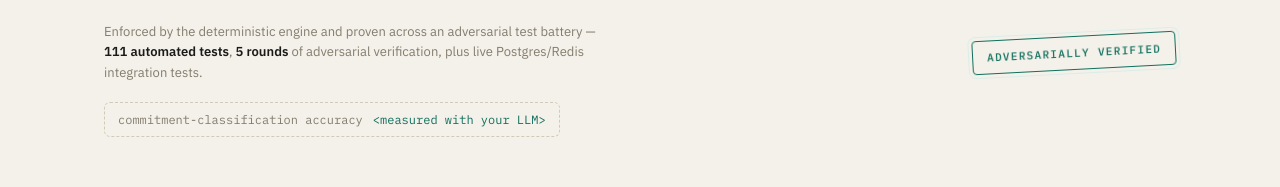
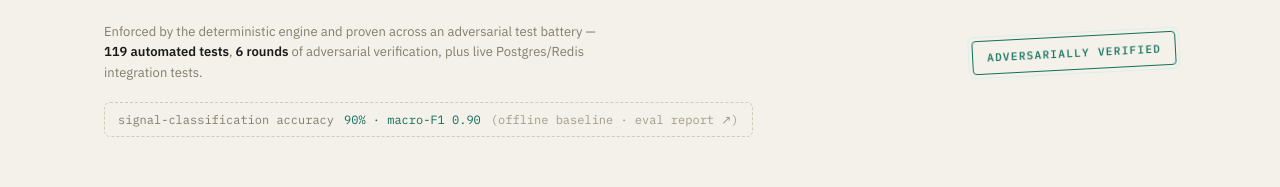
Before and after one commit to kaviyakumar23/kept, a website: page docs/index.html in a window 1280 px wide. Shown: the part 5598-5785 px from the top of the page. Drawn offline with Linux system fonts and the light colour scheme.

Commit message:
docs: reconcile counts (119 tests / 6 rounds) + publish real eval numbers in place of placeholders

```diff
--- a/docs/index.html
+++ b/docs/index.html
@@ -377,12 +377,12 @@
       </div>
     </div>
     <div style="display:flex;flex-wrap:wrap;gap:24px;align-items:center;justify-content:space-between;margin-top:24px;">
-      <p style="font-size:0.8125rem;line-height:1.6;color:#837C6E;margin:0;max-width:64ch;">Enforced by the deterministic engine and proven across an adversarial test battery — <strong style="color:#1B1A17;font-weight:600;">111 automated tests</strong>, <strong style="color:#1B1A17;font-weight:600;">5 rounds</strong> of adversarial verification, plus live Postgres/Redis integration tests.</p>
+      <p style="font-size:0.8125rem;line-height:1.6;color:#837C6E;margin:0;max-width:64ch;">Enforced by the deterministic engine and proven across an adversarial test battery — <strong style="color:#1B1A17;font-weight:600;">119 automated tests</strong>, <strong style="color:#1B1A17;font-weight:600;">6 rounds</strong> of adversarial verification, plus live Postgres/Redis integration tests.</p>
       <span style="flex:none;font-family:'IBM Plex Mono',monospace;font-size:11px;font-weight:500;letter-spacing:0.12em;text-transform:uppercase;color:#0F6E5C;border:1.5px solid #0F6E5C;border-radius:4px;padding:9px 14px;transform:rotate(-3deg);box-shadow:0 0 0 3px #F4F1EA,0 0 0 4px #DCEDE8;">Adversarially&nbsp;verified</span>
     </div>
-    <div style="display:inline-flex;align-items:center;gap:10px;margin-top:18px;font-family:'IBM Plex Mono',monospace;font-size:12px;color:#837C6E;border:1px dashed #D2CAB6;border-radius:6px;padding:9px 13px;">
-      commitment-classification accuracy <span style="color:#0F6E5C;">&lt;measured with your LLM&gt;</span>
-    </div>
+    <a href="https://github.com/kaviyakumar23/kept/blob/main/docs/eval-report.md" target="_blank" rel="noopener" style="display:inline-flex;align-items:center;gap:10px;margin-top:18px;font-family:'IBM Plex Mono',monospace;font-size:12px;color:#837C6E;border:1px dashed #D2CAB6;border-radius:6px;padding:9px 13px;text-decoration:none;">
+      signal-classification accuracy <span style="color:#0F6E5C;">90% · macro-F1 0.90</span> <span style="color:#A39B8C;">(offline baseline · eval report ↗)</span>
+    </a>
   </div>
 </section>
 
```
Also changed, not shown: docs/DEVPOST.md (+1 -1 lines), README.md.
